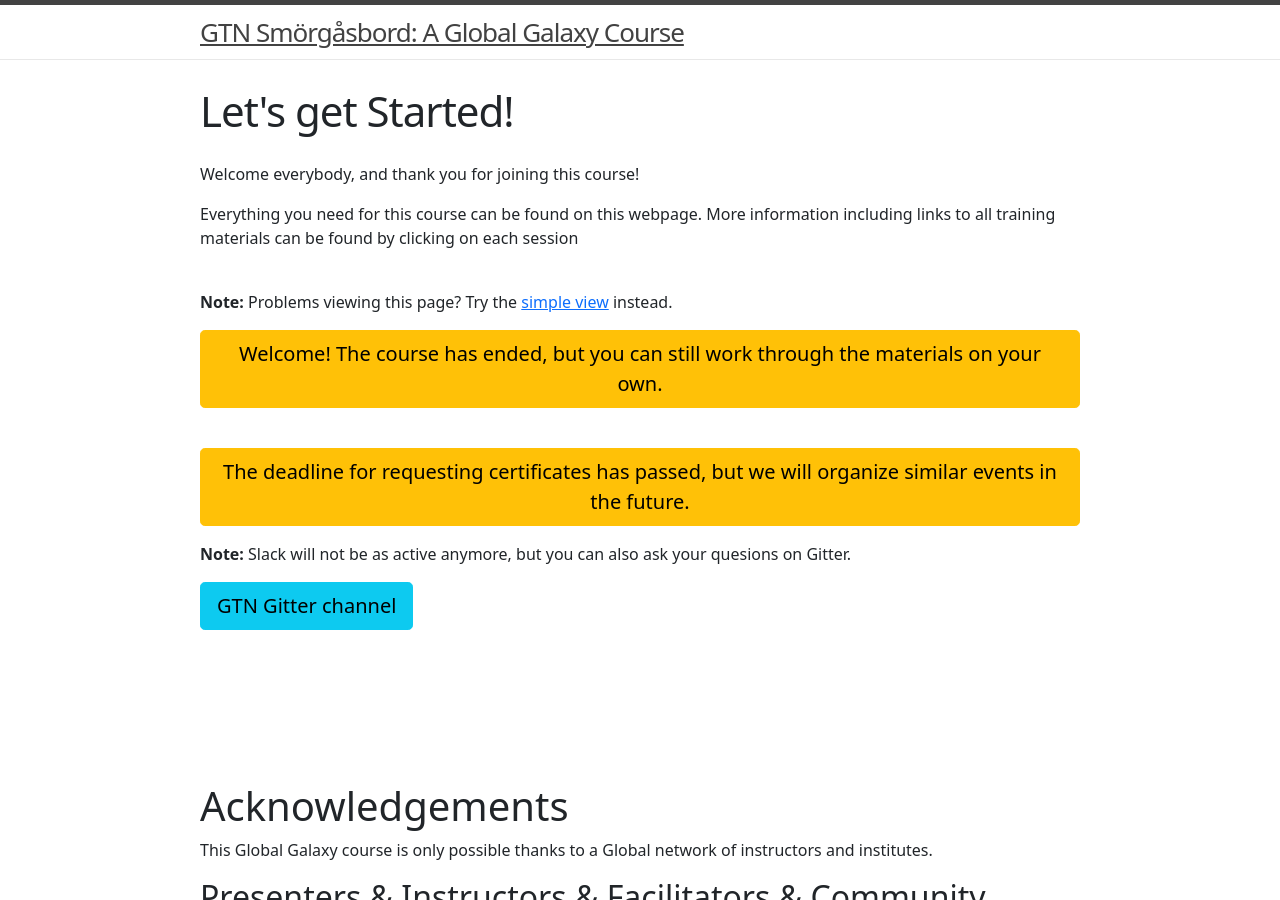
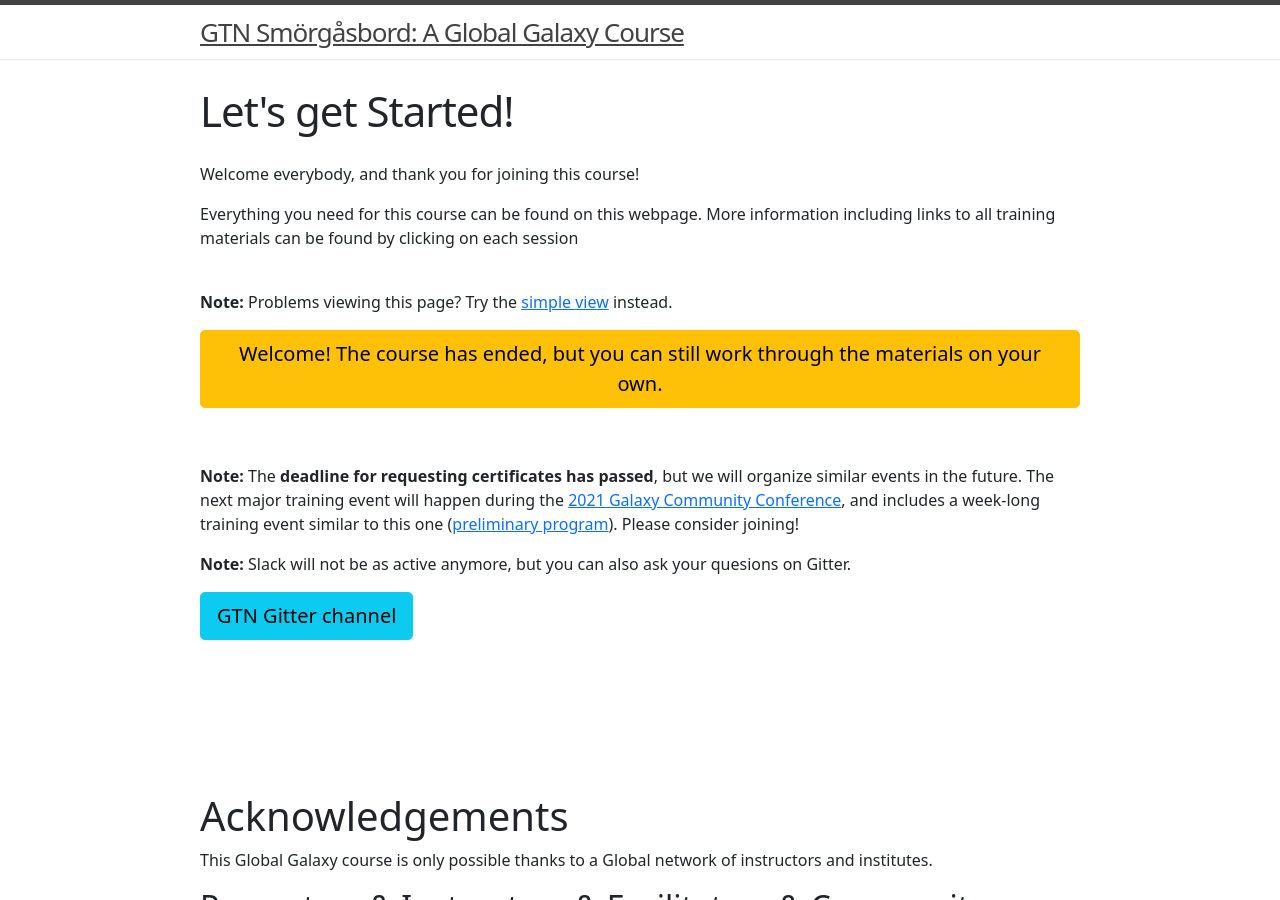
Before and after one commit to shiltemann/global-galaxy-course, a Jekyll site: the page built from workshop.md, in a window 1280 px wide and 900 px high. Built offline with Jekyll 4.4.1, drawn with Linux system fonts in a browser that asks for light colours.

Commit message:
add link to GCC training week

```diff
--- a/workshop.md
+++ b/workshop.md
@@ -15,7 +15,10 @@
 <a href="{{site.baseurl}}/workshop"><button type="button" class="btn btn-warning btn-lg">Welcome! The course has ended, but you can still work through the materials on your own.</button></a>
 
 <br/>
-<a href="{{site.baseurl}}/workshop"><button type="button" class="btn btn-warning btn-lg">The deadline for requesting certificates has passed, but we will organize similar events in the future.</button></a>
+
+
+
+**Note:** The **deadline for requesting certificates has passed**, but we will organize similar events in the future. The next major training event will happen during the [2021 Galaxy Community Conference](https://www.vibconferences.be/events/gcc2021-virtual-edition), and includes a week-long training event similar to this one ([preliminary program](https://galaxyproject.org/events/gcc2021/training/)). Please consider joining!
 
 **Note:** Slack will not be as active anymore, but you can also ask your quesions on Gitter.
 
```
